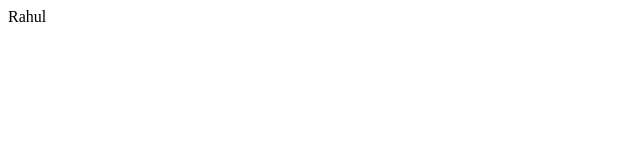
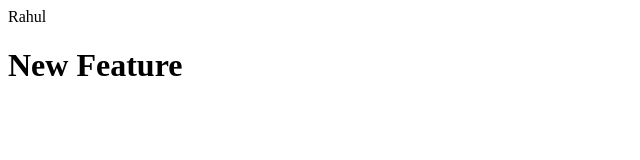
Before and after one commit to Rahul-gulati890/Local_Repo, a plain HTML site: page Index.html in a window 1280 px wide. Shown: the whole page, without its empty margins (0-640 px from the left). Drawn offline with Linux system fonts and the light colour scheme.

Commit message:
New Feature

```diff
--- a/Index.html
+++ b/Index.html
@@ -1 +1,2 @@
 <P>Rahul</P>
+<h1>New Feature</h1>
```
